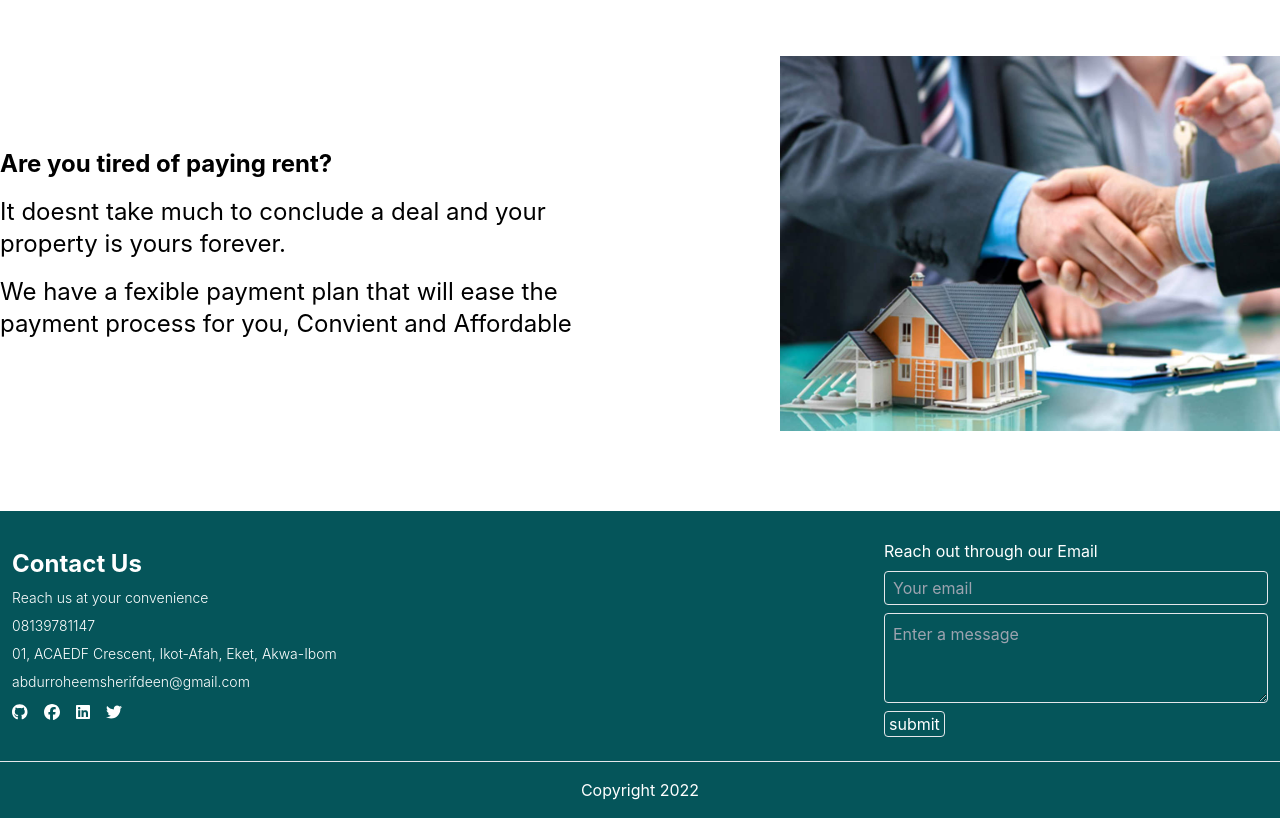
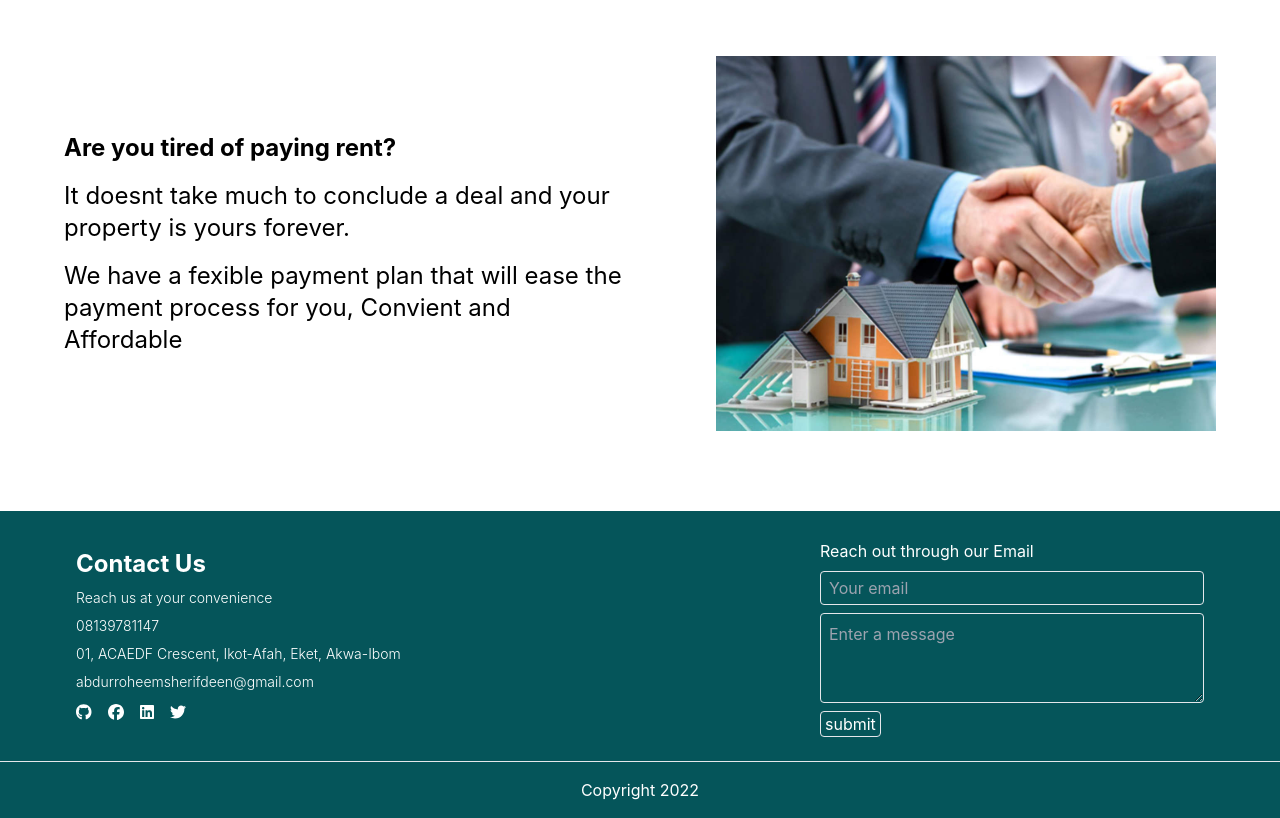
Before and after one commit to Official-simple-soul/realestate-trade, a Next.js app: page / in a window 1280 px wide. Shown: the part 2520-3338 px from the top of the page. Built offline with nearby package versions, Linux system fonts and the light colour scheme.

Commit message:
deploying

```diff
--- a/components/Content.jsx
+++ b/components/Content.jsx
@@ -13,7 +13,7 @@ export default function Content() {
       <div className="">
         <TopContent />
       </div>
-      <h1 className="text-center text-2xl  mt-16 mb-8 font-bold text-main">
+      <h1 className="text-center md:text-2xl  mt-16 mb-8 font-bold text-main">
         HOT SELLING PROPERTIES
       </h1>
       <div className="grid grid-cols-1 md:grid-cols-3 gap-2">
--- a/components/Others.jsx
+++ b/components/Others.jsx
@@ -11,13 +11,13 @@ export default function Others() {
             height={500}
             alt='property'
             />
-            <h1 className='text-2xl font-bold'>Let get your dream house ready for you with no stress</h1>
+            <h1 className='md:text-2xl font-bold'>Let get your dream house ready for you with no stress</h1>
         </div>
         <div className="md:grid md:grid-cols-2 flex flex-col-reverse jusify-item-stretch gap-4 mt-20 items-center">
-            <div className="space-y-4 text-2xl">
-                <h1 className='font-bold'>Are you tired of paying rent?</h1>
-                <h1>It doesnt take much to conclude a deal and your property is yours forever.</h1>
-                <h1>We have a fexible payment plan that will ease the payment process for you, Convient and Affordable</h1>
+            <div className="space-y-4">
+                <h1 className='font-bold md:text-2xl'>Are you tired of paying rent?</h1>
+                <h1 className='md:text-2xl'>It doesnt take much to conclude a deal and your property is yours forever.</h1>
+                <h1 className='md:text-2xl'>We have a fexible payment plan that will ease the payment process for you, Convient and Affordable</h1>
             </div>
             <Image
             src='/images/deal.jpeg'
--- a/styles/globals.css
+++ b/styles/globals.css
@@ -30,6 +30,11 @@ a {
   font-weight: bold;
 }
 
+.container {
+  width: 90%;
+  margin: auto;
+}
+
 @media (prefers-color-scheme: dark) {
   html {
     color-scheme: dark;
```
